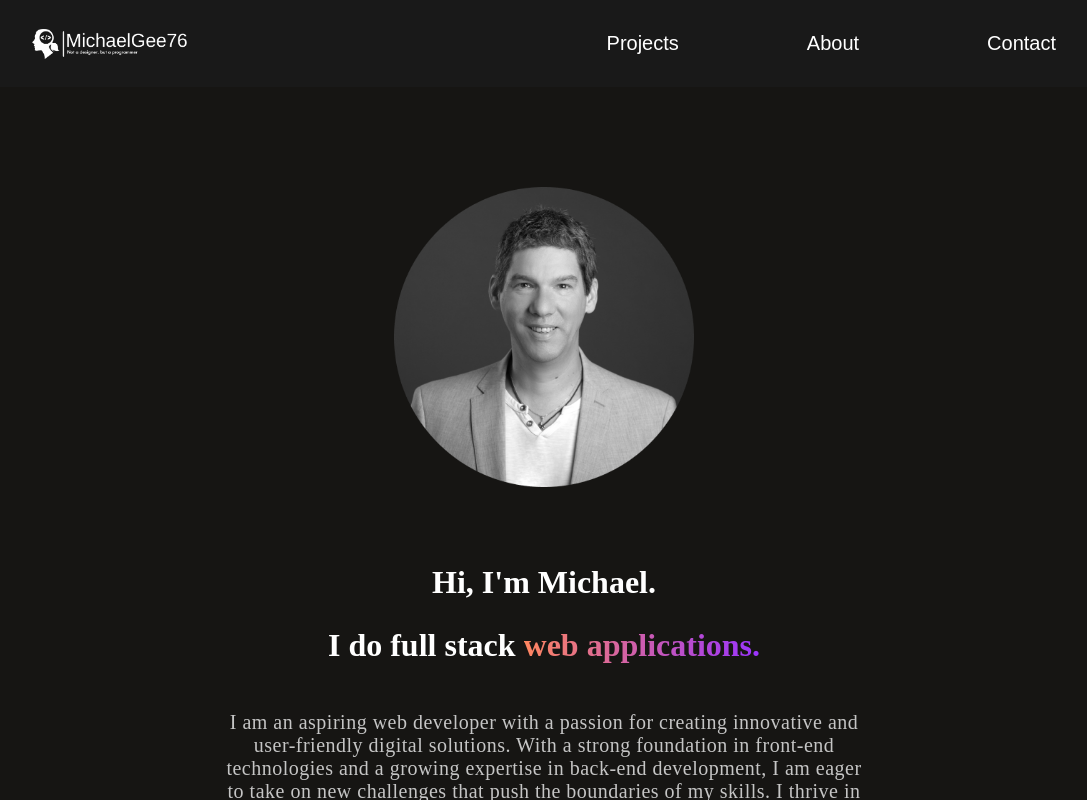
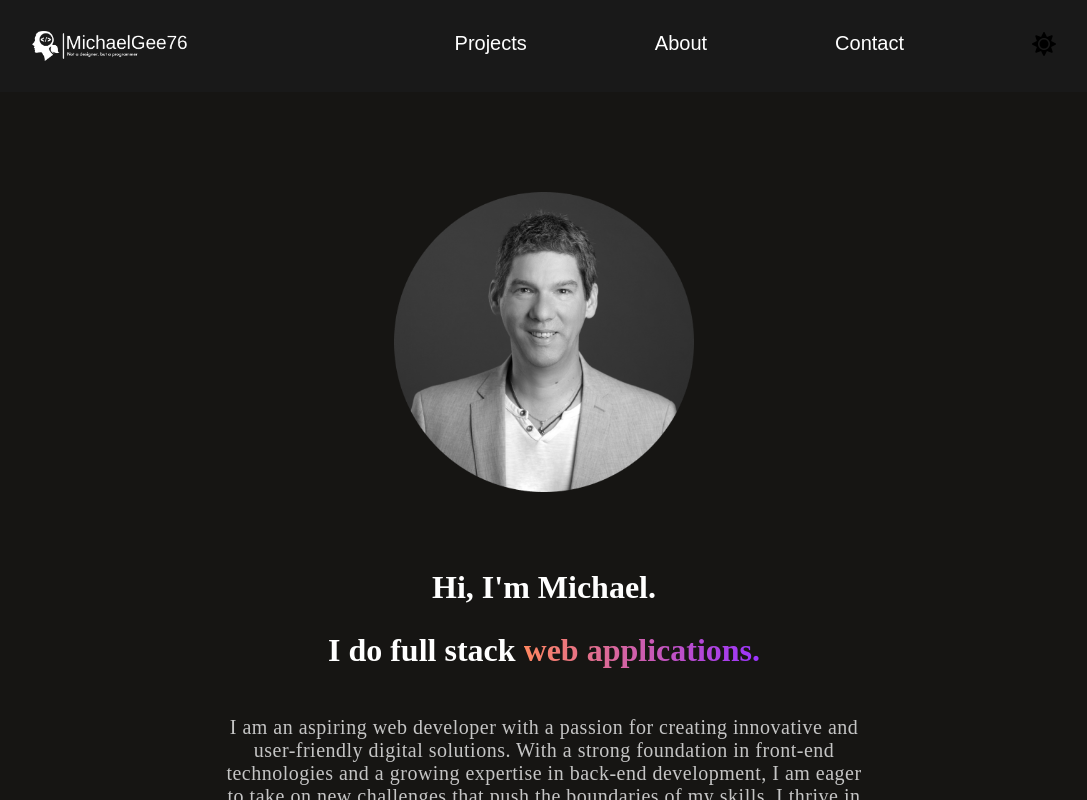
Before and after one commit to MichaelGee76/michael-alexander-gottung.portfolio, a React (Vite) app: page / in a window 1280 px wide. Shown: the top 800 px of the page, without its empty margins (96-1183 px from the left). Built offline with nearby package versions, Linux system fonts and the light colour scheme.

Commit message:
implemented dark/light

```diff
--- a/src/components/Nav/Nav.jsx
+++ b/src/components/Nav/Nav.jsx
@@ -2,14 +2,22 @@ import "./Nav.css";
 import { Link } from "react-router-dom";
 import logo from "../../assets/images/logo.png";
 import { useState } from "react";
+import { FaMoon, FaSun } from "react-icons/fa";
 
 const Nav = ({ sectionRefs }) => {
     const [isOpen, setIsOpen] = useState(false);
+    const [isDarkMode, setIsDarkMode] = useState(true);
 
     const toggleMenu = () => {
         setIsOpen(!isOpen);
     };
-
+    const toggleDarkLight = () => {
+        setIsDarkMode(!isDarkMode);
+        document.documentElement.setAttribute(
+            "data-theme",
+            isDarkMode ? "light" : "dark"
+        );
+    };
     return (
         <nav>
             <div className="nav-container">
@@ -63,6 +71,13 @@ const Nav = ({ sectionRefs }) => {
                                 Contact
                             </a>
                         </li>
+                        <li className="toggle-theme" onClick={toggleDarkLight}>
+                            {isDarkMode ? (
+                                <FaSun size={24} />
+                            ) : (
+                                <FaMoon size={24} />
+                            )}
+                        </li>
                     </ul>
                 </div>
                 <div className="hamburger" onClick={toggleMenu}>
--- a/src/index.css
+++ b/src/index.css
@@ -7,6 +7,18 @@
     --secondary-text: #c5c5c5;
     --primary-gradient: linear-gradient(90deg, #ff8660 0%, #9a33ff 100%);
 }
+
+[data-theme="light"] {
+    /* Light Theme */
+    --primary-color: #000000;
+    --secondary-color: #576d7b;
+    --background-color: #ffffff;
+    --accent-color: #f5f5f5;
+    --card-color: #ffffff;
+    --secondary-text: #434343;
+    --primary-gradient: linear-gradient(90deg, #60e3ff 0%, #3366ff 100%);
+}
+
 @font-face {
     font-family: PlusJakartaSans;
     src: url("../src/assets/fonts/Plus-Jakarta-Sans/PlusJakartaSans-VariableFont_wght.ttf");
```
